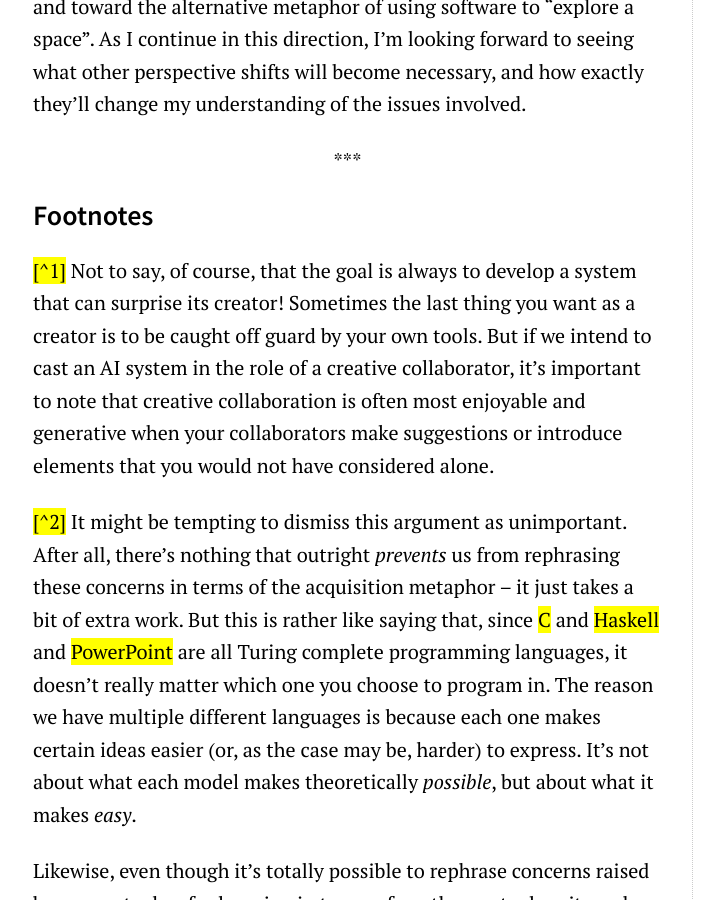
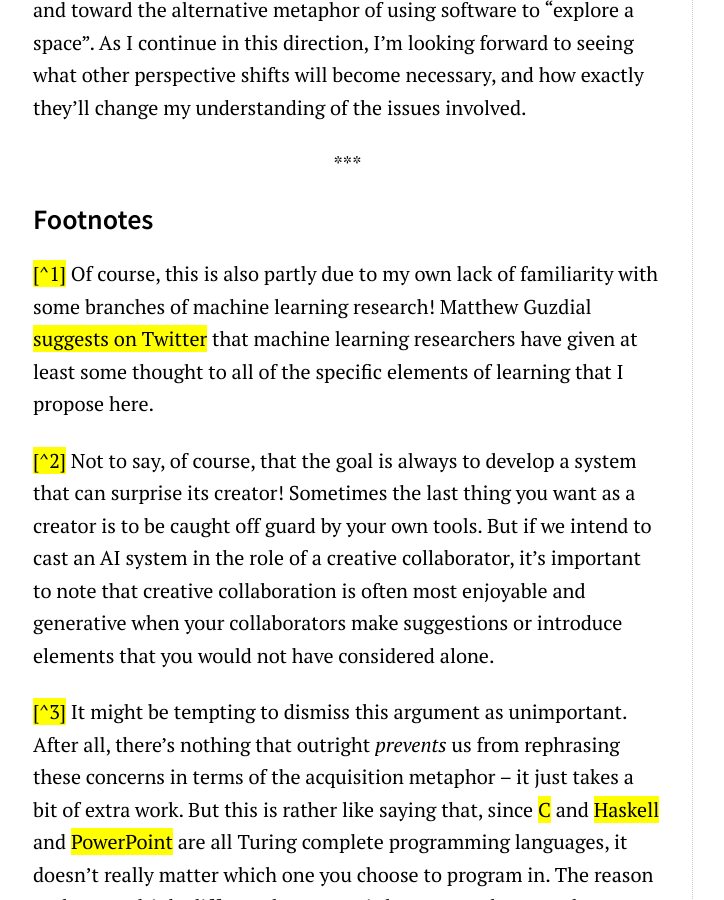
Before and after one commit to mkremins/mkremins.github.io, a Jekyll site: the page built from _posts/2018-01-29-learning-machine-learning.md, in a window 1280 px wide and 900 px high, scrolled down 6334 px. Shown: the whole window, without its empty margins (127-851 px from the left). Built offline with Jekyll 4.4.1, drawn with Linux system fonts in a browser that asks for light colours; nearby versions of some CDN libraries.

Commit message:
Link Matthew Guzdial's response in learning-machine-learning

```diff
--- a/_posts/2018-01-29-learning-machine-learning.md
+++ b/_posts/2018-01-29-learning-machine-learning.md
@@ -38,11 +38,11 @@ What does it mean for AI research, then, that the sense of "learning" we use whe
 
 One thing I notice immediately about a lot of these activities is that they rely on the learner's existence as either a social or embodied being. Most systems that get discussed under the label of "machine learning" today make no attempt to situate themselves in the physical world (or even a simulation thereof), nor are they enabled or encouraged to form social relationships with other agents – whether humans or bots.
 
-My own interest in AI is focused primarily on its application to creative or expressive purposes, and here especially I suspect the dominance of the acquisition metaphor in machine learning discourse leaves us shortchanged. Learning in creative fields often depends heavily on both enculturation into communities of creative practice (better supported by the participation metaphor) and on the practice of creating new artifacts (better supported by the knowledge creation metaphor). To set about developing a "learning" creative AI system with only the acquisition metaphor in hand seems likely, in my view, to produce a highly static system, extraordinarily limited in its ability to produce anything that might legitimately surprise its creator.<sup><a name="1" href="#1-note">1</a></sup>
+My own interest in AI is focused primarily on its application to creative or expressive purposes, and here especially I suspect the dominance of the acquisition metaphor in machine learning discourse leaves us shortchanged. Learning in creative fields often depends heavily on both enculturation into communities of creative practice (better supported by the participation metaphor) and on the practice of creating new artifacts (better supported by the knowledge creation metaphor). To set about developing a "learning" creative AI system with only the acquisition metaphor in hand seems likely, in my view, to produce a highly static system, extraordinarily limited in its ability to produce anything that might legitimately surprise its creator.<sup><a name="2" href="#2-note">2</a></sup>
 
 There's also the issue of creative inspiration to consider. A number of existing learning-based content recommendation systems have managed to put together a pretty good profile of what I like, but they all suffer from a certain common problem: as good as they are at surfacing more of the stuff I'm already known to enjoy, they have no ability whatsoever to suggest things outside my known interests. This creates a self-reinforcing feedback loop: I click the things that are recommended to me, so I get more recommendations for that kind of thing. Gradually, over time, I become trapped in the local maximum of who the system thinks I am.
 
-This is bad for creative work, and particularly for the surfacing of creative inspiration. When I'm doing creative work, what I often want is to break out of the rut I'm currently stuck in – to be presented not with stuff that I or people like me have already expressed an interest in, but with [possible alternatives](https://twitter.com/maxkreminski/status/748173042841452544) to the familiar. The acquisition metaphor doesn't really afford this way of thinking; it has no room for the idea that I might want to temporarily escape my current cultural context (participation metaphor) or produce new knowledge by juxtaposing apparently disconnected things (creation metaphor).<sup><a name="2" href="#2-note">2</a></sup>
+This is bad for creative work, and particularly for the surfacing of creative inspiration. When I'm doing creative work, what I often want is to break out of the rut I'm currently stuck in – to be presented not with stuff that I or people like me have already expressed an interest in, but with [possible alternatives](https://twitter.com/maxkreminski/status/748173042841452544) to the familiar. The acquisition metaphor doesn't really afford this way of thinking; it has no room for the idea that I might want to temporarily escape my current cultural context (participation metaphor) or produce new knowledge by juxtaposing apparently disconnected things (creation metaphor).<sup><a name="3" href="#3-note">3</a></sup>
 
 When I look more closely at my expanded list of activities that "learning" might entail, I realize that I have, in fact, encountered AI systems that engage in many of these activities in some form or another. But relatively few of these systems would seem to fit under the label of "machine learning" today, which has become remarkably narrow in its use.
 
@@ -60,8 +60,10 @@ My own research in the development of AI for creative purposes has already benef
 
 ### Footnotes
 
-<a name="1-note" href="#1">[^1]</a> Not to say, of course, that the goal is always to develop a system that can surprise its creator! Sometimes the last thing you want as a creator is to be caught off guard by your own tools. But if we intend to cast an AI system in the role of a creative collaborator, it's important to note that creative collaboration is often most enjoyable and generative when your collaborators make suggestions or introduce elements that you would not have considered alone.
+<a name="1-note" href="#1">[^1]</a> Of course, this is also partly due to my own lack of familiarity with some branches of machine learning research! Matthew Guzdial [suggests on Twitter](https://twitter.com/MatthewGuz/status/958139999995809793) that machine learning researchers have given at least some thought to all of the specific elements of learning that I propose here.
 
-<a name="2-note" href="#2">[^2]</a> It might be tempting to dismiss this argument as unimportant. After all, there's nothing that outright *prevents* us from rephrasing these concerns in terms of the acquisition metaphor – it just takes a bit of extra work. But this is rather like saying that, since [C](https://en.wikipedia.org/wiki/C_(programming_language)) and [Haskell](https://en.wikipedia.org/wiki/Haskell_(programming_language)) and [PowerPoint](https://www.youtube.com/watch?v=uNjxe8ShM-8) are all Turing complete programming languages, it doesn't really matter which one you choose to program in. The reason we have multiple different languages is because each one makes certain ideas easier (or, as the case may be, harder) to express. It's not about what each model makes theoretically *possible*, but about what it makes *easy*.
+<a name="2-note" href="#2">[^2]</a> Not to say, of course, that the goal is always to develop a system that can surprise its creator! Sometimes the last thing you want as a creator is to be caught off guard by your own tools. But if we intend to cast an AI system in the role of a creative collaborator, it's important to note that creative collaboration is often most enjoyable and generative when your collaborators make suggestions or introduce elements that you would not have considered alone.
+
+<a name="3-note" href="#3">[^3]</a> It might be tempting to dismiss this argument as unimportant. After all, there's nothing that outright *prevents* us from rephrasing these concerns in terms of the acquisition metaphor – it just takes a bit of extra work. But this is rather like saying that, since [C](https://en.wikipedia.org/wiki/C_(programming_language)) and [Haskell](https://en.wikipedia.org/wiki/Haskell_(programming_language)) and [PowerPoint](https://www.youtube.com/watch?v=uNjxe8ShM-8) are all Turing complete programming languages, it doesn't really matter which one you choose to program in. The reason we have multiple different languages is because each one makes certain ideas easier (or, as the case may be, harder) to express. It's not about what each model makes theoretically *possible*, but about what it makes *easy*.
 
 Likewise, even though it's totally possible to rephrase concerns raised by one metaphor for learning in terms of another metaphor, it rarely results in the most natural expression of those concerns. And, if you're thinking in terms of one metaphor only, the concerns initially raised by other metaphors might well never even occur to you – even though you totally *could* express these concerns in terms of your chosen metaphor once you became aware of them in the first place.
```
Also changed, not shown: other parts of _posts/2018-01-29-learning-machine-learning.md (+1 -1 lines).
